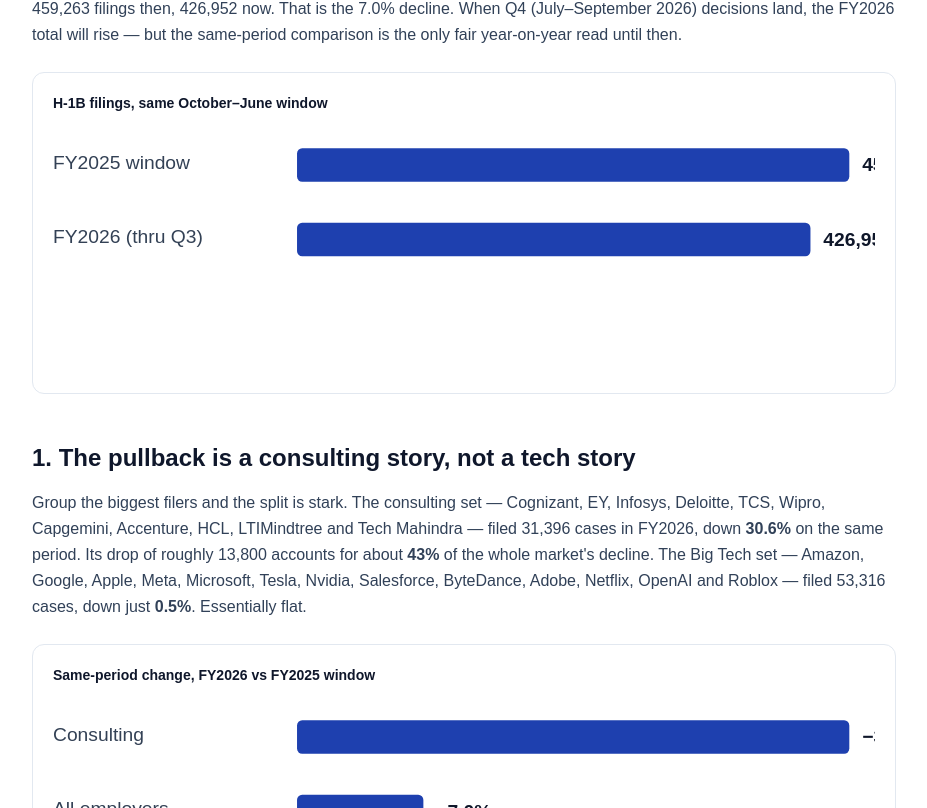
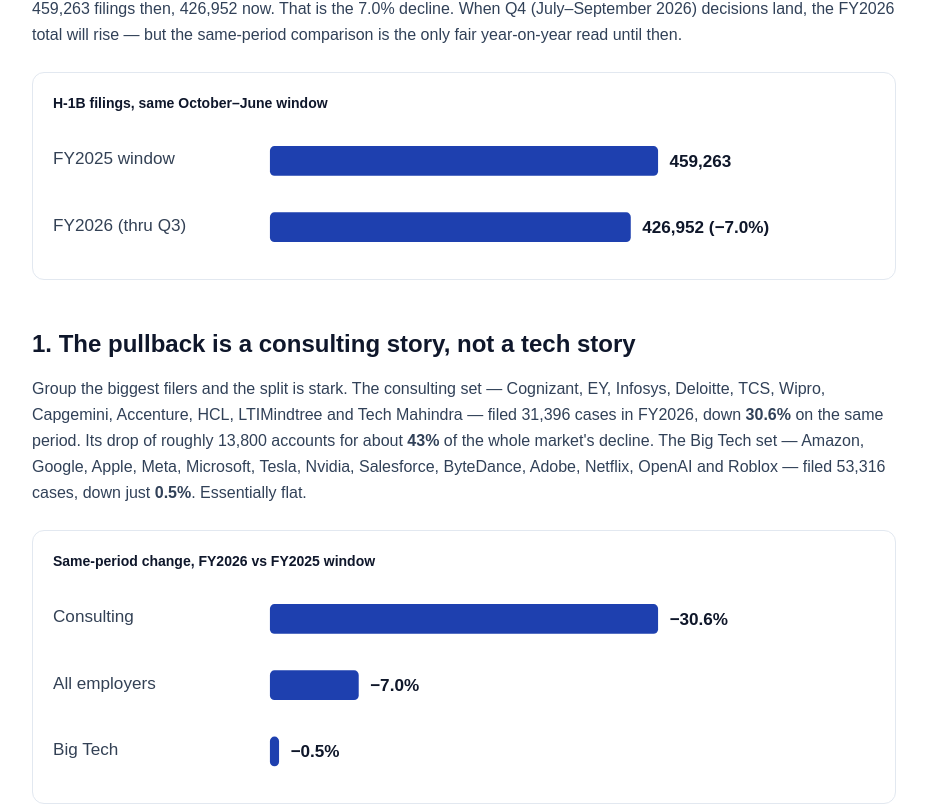
Before and after one commit to mtalha102503/visatalentusa, a Next.js app: page /state-of-h1b-2026 in a window 1280 px wide. Shown: the part 712-1520 px from the top of the page, without its empty margins (176-1103 px from the left). Built offline with nearby package versions, Linux system fonts and the light colour scheme.

Commit message:
fix(report): ChartBars labels no longer clipped — wider viewBox, smaller bar scale, row-count height

```diff
--- a/app/state-of-h1b-2026/page.tsx
+++ b/app/state-of-h1b-2026/page.tsx
@@ -40,16 +40,20 @@ function ChartBars({
   max: number;
   ariaLabel: string;
 }) {
+  // Bar scale leaves room for the value label inside the viewBox, and the
+  // height grows with the row count — previously a fixed 640x190 box clipped
+  // the longest labels (e.g. "459,263", "−30.6%") and the 4th/5th rows.
+  const height = 56 + (rows.length - 1) * 58;
   return (
     <svg
-      viewBox="0 0 640 190"
+      viewBox={`0 0 720 ${height}`}
       role="img"
       aria-label={ariaLabel}
       className="w-full"
     >
       {rows.map((r, i) => {
         const y = 15 + i * 58;
-        const w = Math.max(8, (r.value / max) * 430);
+        const w = Math.max(8, (r.value / max) * 340);
         return (
           <g key={r.label}>
             <text x="0" y={y + 16} fontSize="15" fill="#334155">
```
